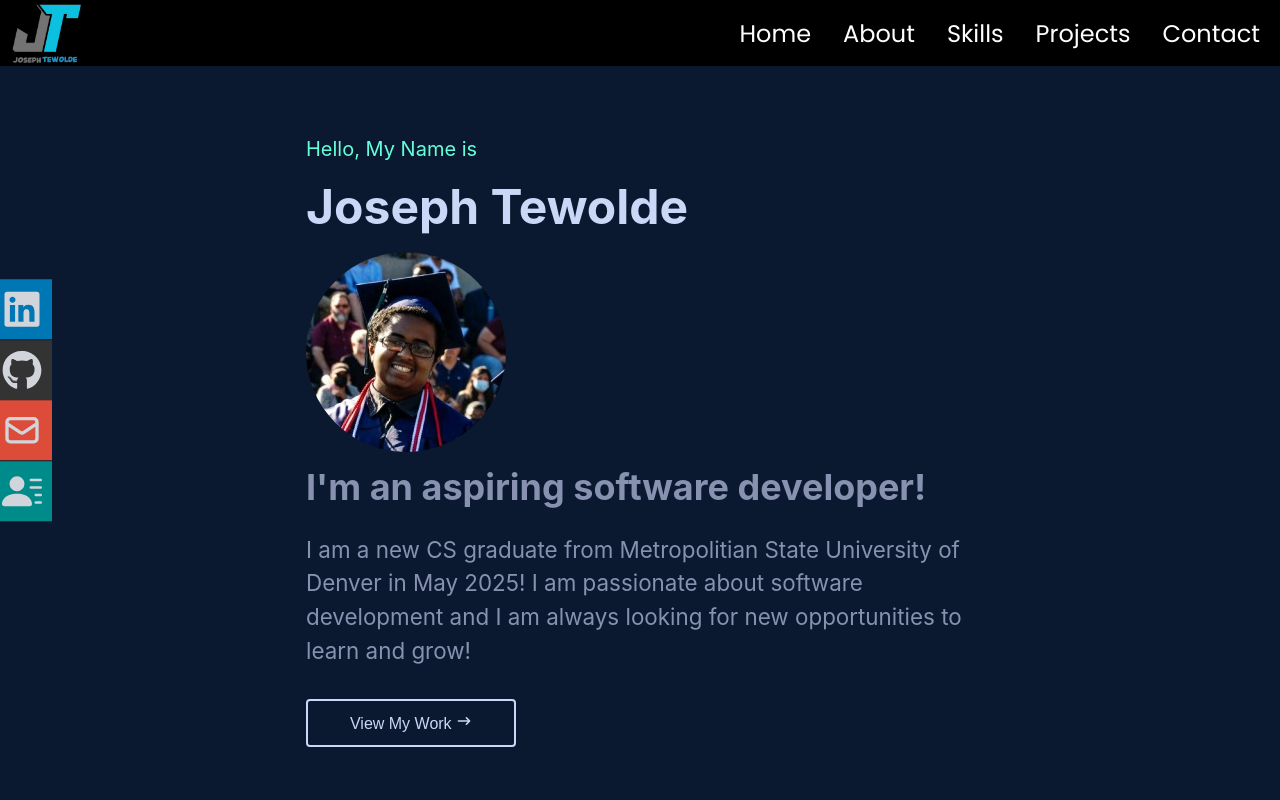
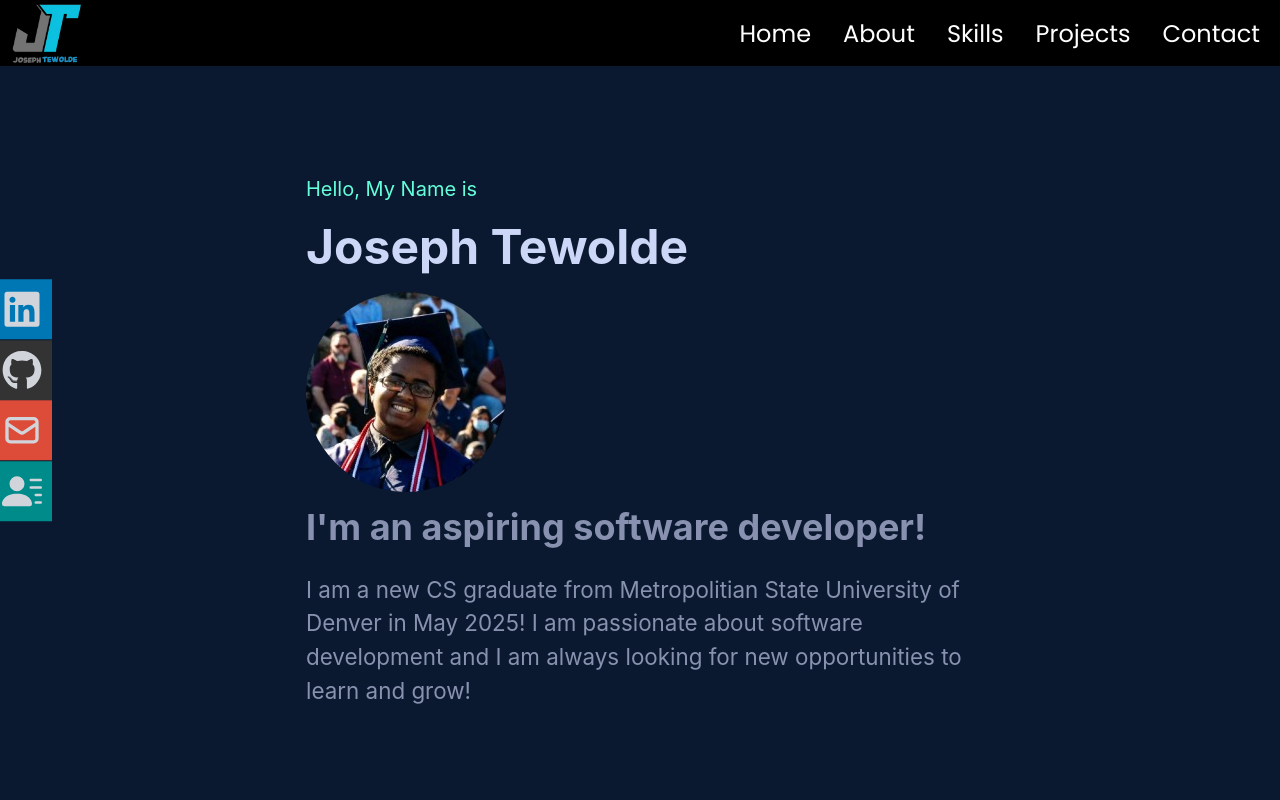
Before and after one commit to jtewolde/PersonalPortfolio-TewoldeJoseph, a React (Create React App) app in the folder frontend/: page / in a window 1280 px wide. Shown: the top 800 px of the page. Built offline with nearby package versions, Linux system fonts and the light colour scheme.

Commit message:
Got rid of check my work button as it didn't work properly

```diff
--- a/frontend/src/pages/Home.js
+++ b/frontend/src/pages/Home.js
@@ -1,6 +1,5 @@
 import React from "react";
 import PortfolioImage from '../assets/PortfolioImage.jpg';
-import {HiArrowNarrowRight} from 'react-icons/hi';
 import '../pages/styling/Home.css';
 import { useNavigate } from "react-router-dom";
 
@@ -31,9 +30,6 @@ export default function Home() {
                 </p>
 
 
-                {/* Button to view my projects/work */}
-                <button className="home-button">View My Work <HiArrowNarrowRight className="home-button-icon" onClick={handleClick}/></button>
-
             </div>
 
         </div>
```
